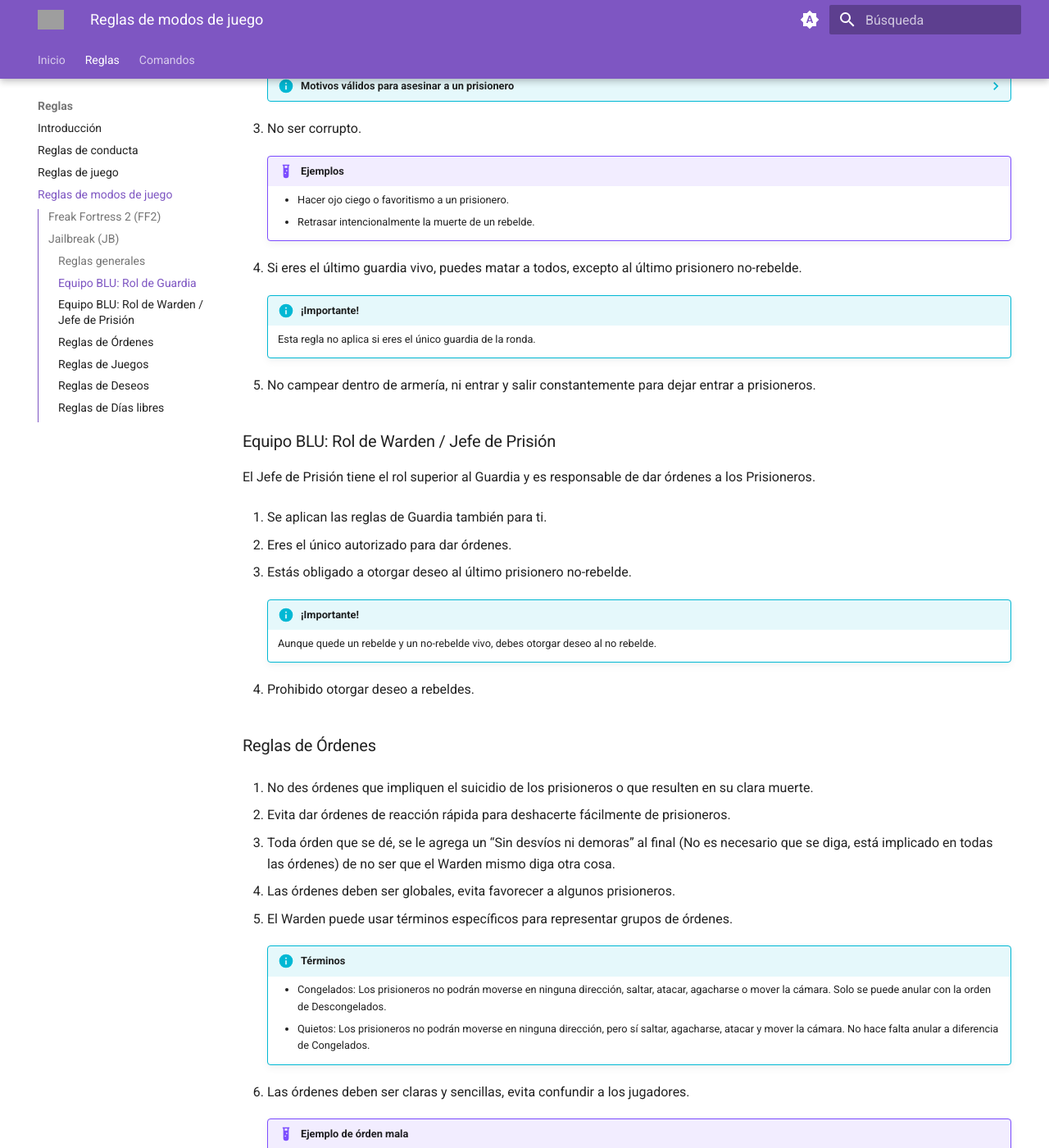
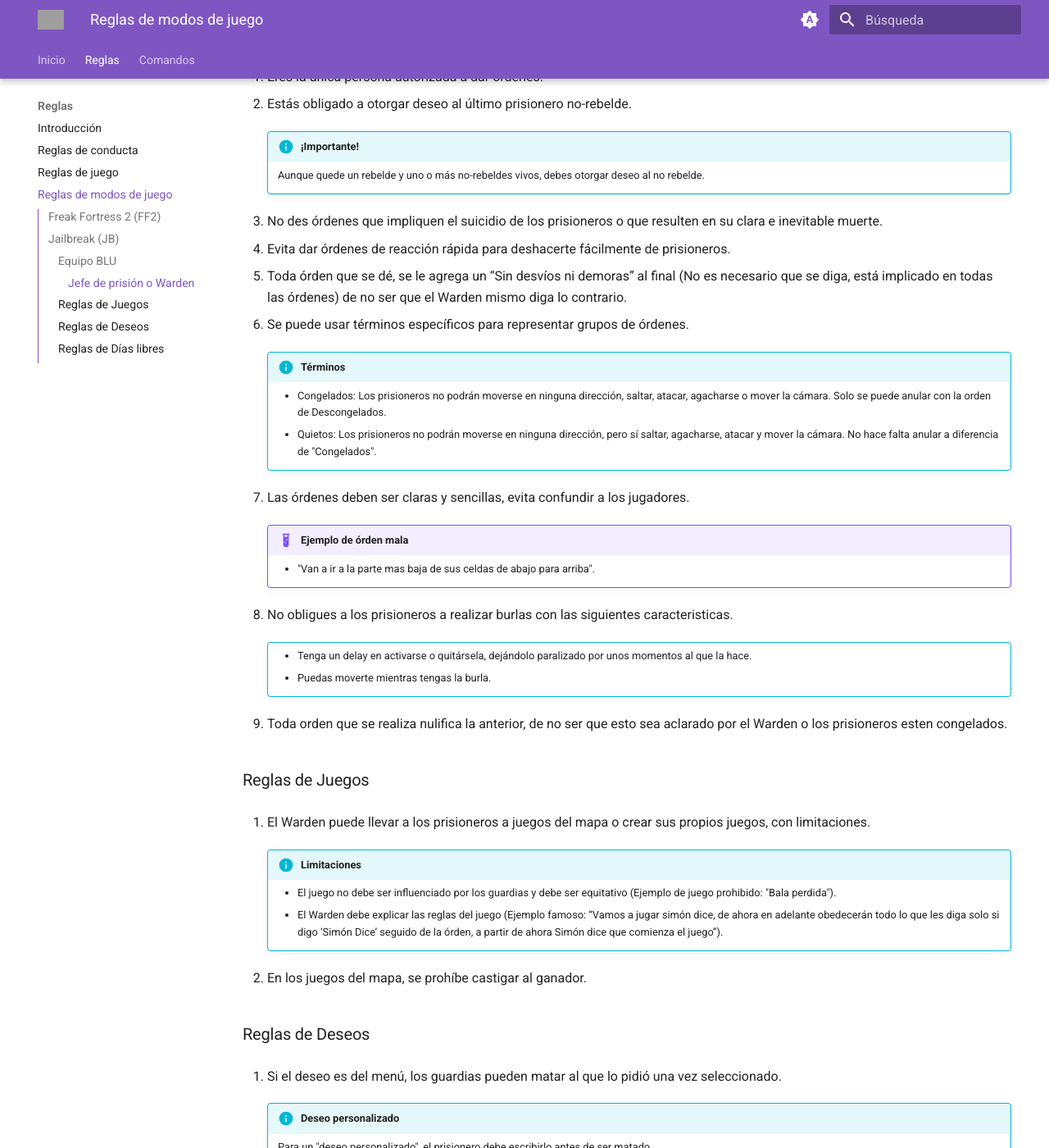
Before and after one commit to patagoniawarriors/docs, an MkDocs documentation site: the page built from docs/reglas/gamemodes.md, in a window 1280 px wide and 1400 px high, scrolled down 1679 px. Shown: the whole window at 82% size. Built offline with MkDocs 1.6.1 and Material for MkDocs 9.7.7, drawn with Linux system fonts in a browser that asks for light colours; some of the changed text lies outside the part shown; grey boxes are pictures that could not be loaded.

Commit message:
whole ass refactor

```diff
--- a/docs/reglas/gamemodes.md
+++ b/docs/reglas/gamemodes.md
@@ -4,47 +4,29 @@
 
 Freak Fortress 2 es un modo de juego en el que un jugador asume el rol de un Jefe jugable en el Equipo BLU con habilidades personalizadas, enfrentándose a las clases del Equipo RED.
 
-1. No permanezcas en un área por más de 30 segundos.
-
-    !!! info "Excepciones"
-        Está permitido permanecer en una misma área solo con las siguientes clases, excepto si eres jefe:
-
-        - Heavy.
-        - Engineer.
-        - Sniper.
-
-2. Evita ser [friendly](https://wiki.teamfortress.com/wiki/Community_fads#Friendlies).
+1. Evitá ser [friendly](https://wiki.teamfortress.com/wiki/Community_fads#Friendlies).
 
     !!! info "Excepciones"
 
-        La única excepción es cuando utilizas la taunt ["Rock Paper Scissors"](https://wiki.teamfortress.com/wiki/Rock,_Paper,_Scissors).
+        La única excepción es cuando utilizas la taunt ["Piedra, Papel, Tijeras"](https://wiki.teamfortress.com/wiki/Rock,_Paper,_Scissors/es).
 
 ## Jailbreak (JB)
 
-Jailbreak es un modo de juego de rol con dos equipos: el Equipo BLU con el Jefe de Prisión / Warden y los Guardias, y el Equipo RED conformado por los prisioneros.
+Jailbreak es un modo de juego de rol con dos equipos: el equipo BLU con el Jefe de Prisión, también llamado Warden junto a los Guardias, y el equipo RED conformado por los prisioneros.
+El Warden es el responsable de dar órdenes a los Prisioneros.
+El Guardia es el encargado de mantener a los prisioneros según las órdenes del Warden.
+Los prisioneros tienen el objetivo de ganar la ronda, sea siguiendo las órdenes del Warden y completando todas las acciones sin morir hasta que quede solo uno, o intentando asesinar al equipo BLU
 
-En este documento encontrarás información sobre las reglas para cada rol, términos y más para evitar problemas en el modo de juego.
+1. Sé respetuoso con el Warden mientras este quiera dar órdenes.
 
-### Reglas generales
+    !!! info "¡Información!"
+        Esta regla aplica para **todos** los jugadores, tanto del equipo BLU como del RED.
 
-1. Evita alargar innecesariamente las rondas.
+2. Si nadie reclama el rol de Warden, se considerará como día libre hasta que alguien lo haga.
 
-    !!! info "¡Importante!"
+3. La primera ronda de una partida siempre se considera como día libre.
 
-        Los jugadores del Equipo BLU no deben campear armería esperando a que el prisionero rebelde entre, ni el rebelde puede esconderse toda la ronda solo para gastar tiempo.
-
-2. Sé respetuoso con el Warden mientras este quiera dar órdenes.
-
-    !!! info "Sin excepciones"
-        Esta regla aplica para **todos** los jugadores, tanto del Equipo BLU como del RED. El incumplimiento será sancionado con Muteo.
-
-3. Si nadie reclama el rol de Warden, se considerará como día libre hasta que alguien lo haga.
-
-4. La primera ronda de una partida siempre se considera como día libre.
-
-### Equipo BLU: Rol de Guardia
-
-El Guardia es un rol inferior al Jefe de Prisión encargado de mantener a los prisioneros según las órdenes del Warden.
+### Equipo BLU
 
 1. Es obligatorio tener un micrófono.
 
@@ -52,12 +34,13 @@
         Este debe ser de buena calidad como para que los demás te puedan escuchar coherentemente a través de este.
         A su vez, se recomienda estar en un entorno silencioso el cual no dificulte a los otros a la hora de escucharte.
 
-2. Prohibido realizar freekill.
+2. Está prohibido hacer "freekill".
 
-    ??? info "Término Freekill"
-        Freekill es el acto de matar a un prisionero sin motivo alguno.
+    !!! info "¡Información!"
 
-    ??? info "Motivos válidos para asesinar a un prisionero"
+        Se denomina como "freekill" al acto de matar a un prisionero sin un motivo válido.
+
+    ??? info "Motivos válidos"
         - El prisionero falló en obedecer una orden del Jefe de prisión / Warden.
         - El prisionero atacó a un guardia que nó se encontraba dentro de la zona prisionera de un juego.
         - El prisionero atacó a un guardia que nó realizó bait (Los baiters son aquellos BLUs que tauntean o caminan cerca de REDs).
@@ -65,63 +48,50 @@
         - El prisionero rompió estructuras del mapa que le permiten salir de su celda o entrar a la armería.
         - El prisionero tuvo o tiene, disparó o recargó cualquier arma de fuego.
 
-3. No ser corrupto.
+3. No seas "corrupto".
 
     !!! example "Ejemplos"
         - Hacer ojo ciego o favoritismo a un prisionero.
         - Retrasar intencionalmente la muerte de un rebelde.
 
-4. Si eres el último guardia vivo, puedes matar a todos, excepto al último prisionero no-rebelde.
+4. Si eres el último BLU vivo, puedes matar a todos, excepto al último prisionero no-rebelde.
 
     !!! info "¡Importante!"
-        Esta regla no aplica si eres el único guardia de la ronda.
+        Esta regla no aplica si eres el único BLU de la ronda desde el principio de la misma.
 
-5. No campear dentro de armería, ni entrar y salir constantemente para dejar entrar a prisioneros.
+#### Jefe de prisión o Warden
 
-### Equipo BLU: Rol de Warden / Jefe de Prisión
+1. Eres la única persona autorizada a dar órdenes.
 
-El Jefe de Prisión tiene el rol superior al Guardia y es responsable de dar órdenes a los Prisioneros.
-
-1. Se aplican las reglas de Guardia también para ti.
-
-2. Eres el único autorizado para dar órdenes.
-
-3. Estás obligado a otorgar deseo al último prisionero no-rebelde.
+2. Estás obligado a otorgar deseo al último prisionero no-rebelde.
 
     !!! info "¡Importante!"
-        Aunque quede un rebelde y un no-rebelde vivo, debes otorgar deseo al no rebelde.
+        Aunque quede un rebelde y uno o más no-rebeldes vivos, debes otorgar deseo al no rebelde.
 
-4. Prohibido otorgar deseo a rebeldes.
+3. No des órdenes que impliquen el suicidio de los prisioneros o que resulten en su clara e inevitable muerte.
 
-### Reglas de Órdenes
+4. Evita dar órdenes de reacción rápida para deshacerte fácilmente de prisioneros.
 
-1. No des órdenes que impliquen el suicidio de los prisioneros o que resulten en su clara muerte.
+5. Toda órden que se dé, se le agrega un “Sin desvíos ni demoras” al final (No es necesario que se diga, está implicado en todas las órdenes) de no ser que el Warden mismo diga lo contrario.
 
-2. Evita dar órdenes de reacción rápida para deshacerte fácilmente de prisioneros.
-
-3. Toda órden que se dé, se le agrega un “Sin desvíos ni demoras” al final (No es necesario que se diga, está implicado en todas las órdenes) de no ser que el Warden mismo diga otra cosa.
-
-4. Las órdenes deben ser globales, evita favorecer a algunos prisioneros.
-
-5. El Warden puede usar términos específicos para representar grupos de órdenes.
+6. Se puede usar términos específicos para representar grupos de órdenes.
 
     !!! info "Términos"
         - Congelados: Los prisioneros no podrán moverse en ninguna dirección, saltar, atacar, agacharse o mover la cámara. Solo se puede anular con la orden de Descongelados.
-        - Quietos: Los prisioneros no podrán moverse en ninguna dirección, pero sí saltar, agacharse, atacar y mover la cámara. No hace falta anular a diferencia de Congelados.
+        - Quietos: Los prisioneros no podrán moverse en ninguna dirección, pero sí saltar, agacharse, atacar y mover la cámara. No hace falta anular a diferencia de "Congelados".
 
-6. Las órdenes deben ser claras y sencillas, evita confundir a los jugadores.
+7. Las órdenes deben ser claras y sencillas, evita confundir a los jugadores.
 
     !!! example "Ejemplo de órden mala"
         - "Van a ir a la parte mas baja de sus celdas de abajo para arriba".
 
-7. No obligues a los prisioneros a realizar taunts las siguientes caracteristicas.
+8. No obligues a los prisioneros a realizar burlas con las siguientes caracteristicas.
 
     !!! info ""
-        - Tenga un delay en activarse, dejándolo paralizado por unos momentos.
-        - Tenga un delay en quitarsela, dejándolo paralizado por unos momentos.
-        - Puedas moverte mientras tengas la Taunt.
+        - Tenga un delay en activarse o quitársela, dejándolo paralizado por unos momentos al que la hace.
+        - Puedas moverte mientras tengas la burla.
 
-8. Toda orden que se realiza nulifica la anterior, de no ser que esto sea aclarado por el Warden o los prisioneros esten congelados.
+9. Toda orden que se realiza nulifica la anterior, de no ser que esto sea aclarado por el Warden o los prisioneros esten congelados.
 
 ### Reglas de Juegos
 
```
Also changed, not shown: docs/reglas/juegos.md (+15 -0 lines).
